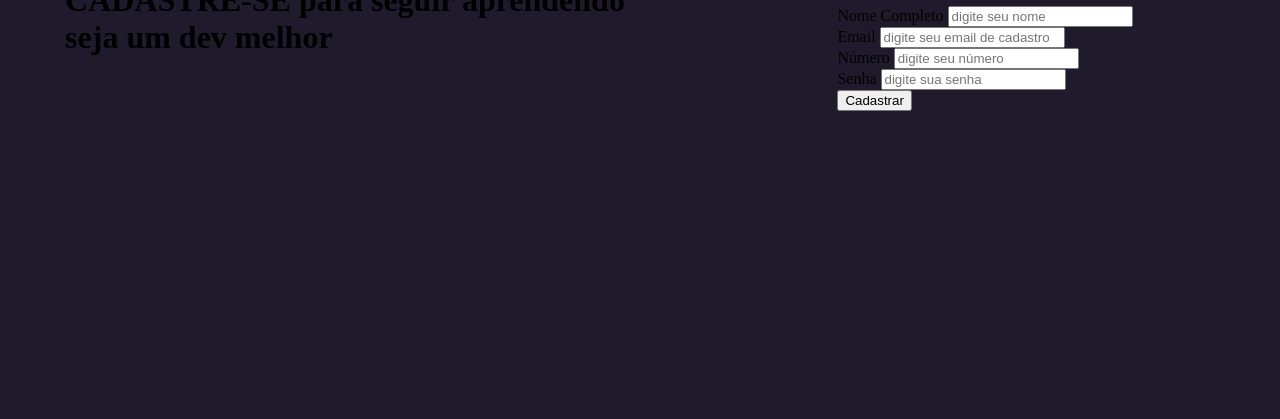
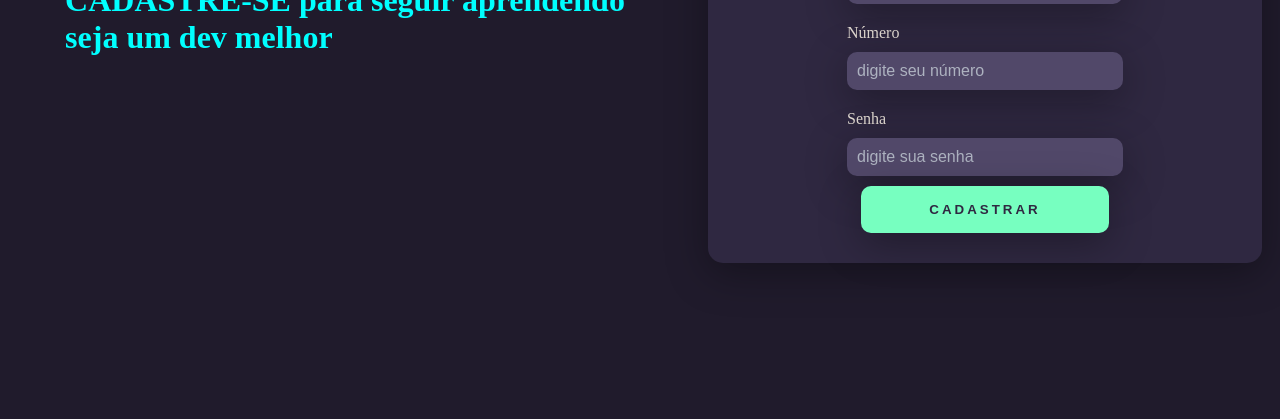
Before and after one commit to welison-coder/tela-cadastro, a plain HTML site: page index.html in a window 1280 px wide. Shown: the part 381-800 px from the top of the page. Drawn offline with Linux system fonts and the light colour scheme.

Commit message:
atualização tela cadastro

```diff
--- a/index.html
+++ b/index.html
@@ -34,7 +34,7 @@
                         <label for="senha" >Senha</label>
                         <input type="password" name="senha" placeholder="digite sua senha">
                     </div>
-                    <button >Cadastrar</button>
+                    <button class="btn-cadastrar" >Cadastrar</button>
                 </div>
             </div>
 
--- a/style.css
+++ b/style.css
@@ -29,3 +29,85 @@ body {
     justify-content: center;
     align-items: center;
 }
+
+.left-cadastro > h1{
+    color: aqua;
+    font-weight: 800;
+    margin: 0;
+}
+.card-cadastro > h1{
+    font-weight: 800;
+    color: aqua;
+    margin: 0;
+
+}
+
+.card-cadastro{
+    width: 60%;
+    display: flex;
+    flex-direction: column;
+    justify-content: center;
+    align-items: center;
+    padding: 30px 100px;
+    background: #2f2841;
+    border-radius: 15px;
+    box-shadow: 0PX 10PX 40PX #00000056;
+}
+
+.textfield {
+    display: flex;
+    flex-direction: column;
+    align-items: flex-start;
+    justify-content: center;
+    margin: 10px 0px;
+}
+
+.textfield > input{
+    width: 20vw;
+    border: none;
+    border-radius: 10px;
+    padding: 10px;
+    background: #514869;
+    color: aliceblue;
+    font-size: 12pt;
+    box-shadow:  0PX 10PX 40PX #00000056;
+}
+
+.textfield > label{
+    color: rgb(223, 216, 208);
+    margin-bottom: 10px;
+    transition: all 0.5s;
+    cursor: pointer;
+}
+
+.textfield > label:hover{
+    -webkit-filter: drop-shadow(15px 10px 5px rgba(0,0,0,.5));
+    filter: drop-shadow(15px 10px 5px rgba(0,0,0,.5));
+}
+
+.textfield > input::placeholder{
+    color: #f0ffff94;
+}
+
+.btn-cadastrar{
+    width: 70%;
+    padding: 16px 0px;
+    border: none;
+    border-radius: 10px;
+    background: #77ffc0;
+    justify-items: center;
+    text-transform: uppercase;
+    font-weight: 800;
+    letter-spacing: 3px;
+    color: #2f2841;
+    box-shadow: 0px 10px 40px #00000056;
+    transition: all 0.5s;
+    cursor: pointer;
+}
+
+.btn-login:hover{
+    background-color: aqua;
+    transition: all 0.5s;
+    -webkit-filter: drop-shadow(15px 10px 5px rgba(0,0,0,.5));
+    filter: drop-shadow(15px 10px 5px rgba(128, 198, 211, 0.5));
+}
```
